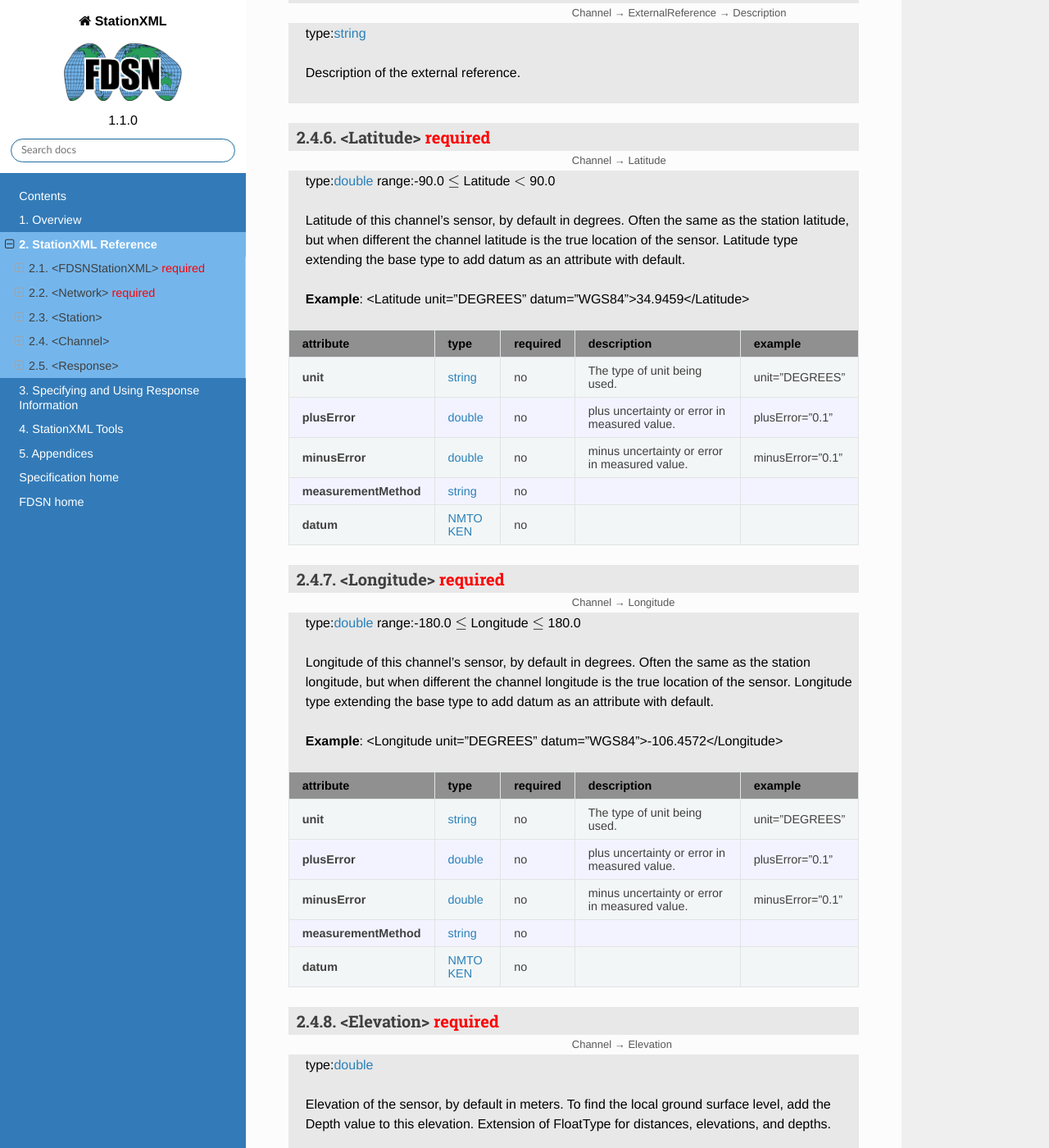
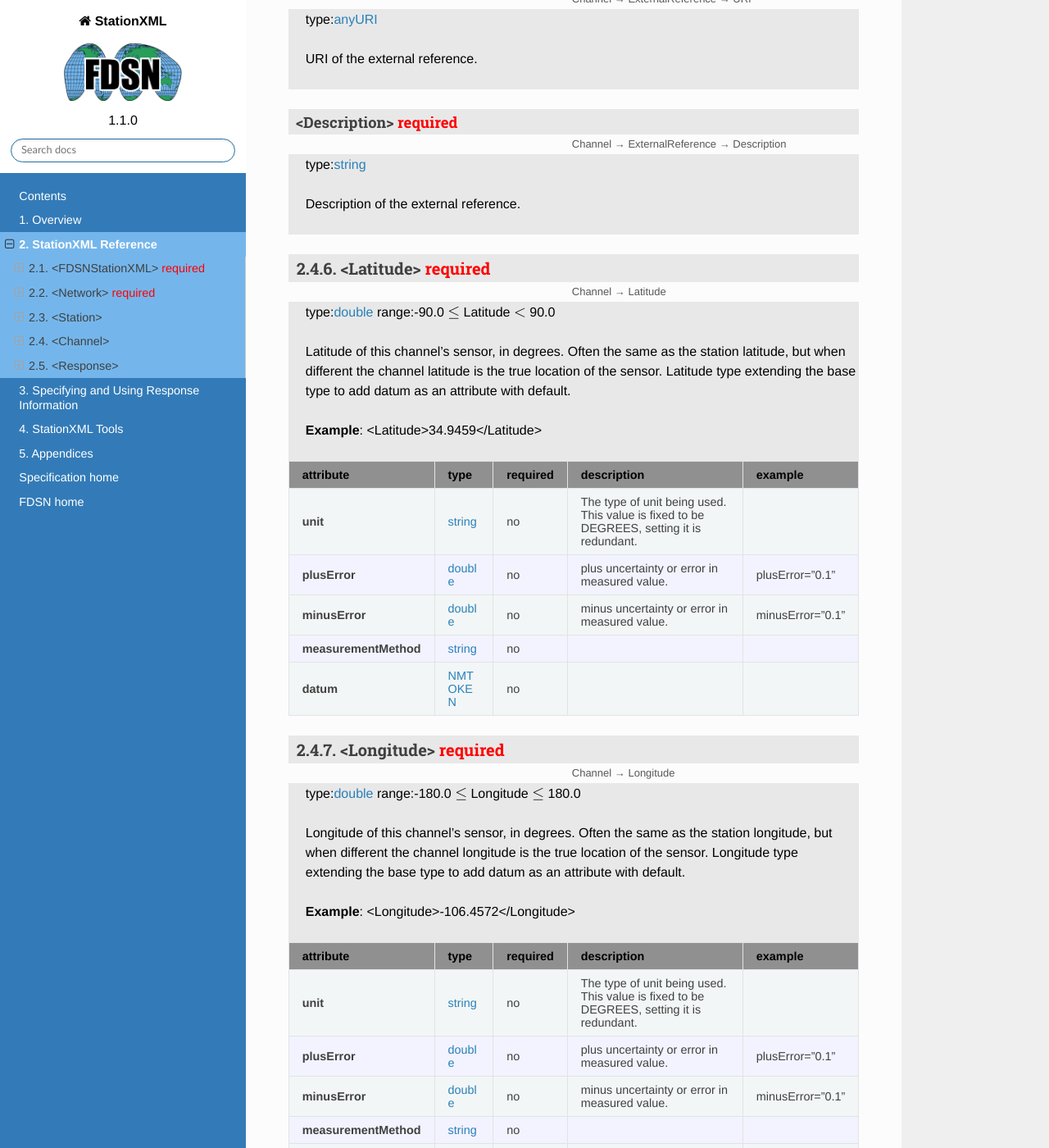
Before and after one commit to FDSN/StationXML, a Sphinx documentation site: the page built from docs/reference.rst, in a window 1280 px wide and 1400 px high, scrolled down 29651 px. Shown: the whole window at 82% size. Built offline with Sphinx 7.4.7 and the Read the Docs theme 2.0.0, drawn with Linux system fonts in a browser that asks for light colours; some of the changed text lies outside the part shown.

Commit message:
no fixed values in examples

```diff
--- a/docs/level-channel.rst
+++ b/docs/level-channel.rst
@@ -624,11 +624,11 @@
 
    .. container:: description
 
-      Latitude of this channel's sensor, by default in degrees. Often the same as the station latitude, but when different the channel latitude is the true location of the sensor. Latitude type extending the base type to add datum as an attribute with default.
+      Latitude of this channel's sensor, in degrees. Often the same as the station latitude, but when different the channel latitude is the true location of the sensor. Latitude type extending the base type to add datum as an attribute with default.
 
    .. container:: example
 
-      **Example**: <Latitude unit="DEGREES" datum="WGS84">34.9459</Latitude>
+      **Example**: <Latitude>34.9459</Latitude>
 
 .. tabularcolumns::|l|l|l|1|1|
 
@@ -638,7 +638,7 @@
       :header: "attribute", "type", "required", "description", "example"
       :widths: auto
 
-      **unit**, :ref:`string<type-glossary>`, no, "The type of unit being used.", "unit=\"DEGREES\""
+      **unit**, :ref:`string<type-glossary>`, no, "The type of unit being used. This value is fixed to be DEGREES, setting it is redundant.", ""
       **plusError**, :ref:`double<type-glossary>`, no, "plus uncertainty or error in measured value.", "plusError=\"0.1\""
       **minusError**, :ref:`double<type-glossary>`, no, "minus uncertainty or error in measured value.", "minusError=\"0.1\""
       **measurementMethod**, :ref:`string<type-glossary>`, no, "", ""
@@ -669,11 +669,11 @@
 
    .. container:: description
 
-      Longitude of this channel's sensor, by default in degrees. Often the same as the station longitude, but when different the channel longitude is the true location of the sensor. Longitude type extending the base type to add datum as an attribute with default.
+      Longitude of this channel's sensor, in degrees. Often the same as the station longitude, but when different the channel longitude is the true location of the sensor. Longitude type extending the base type to add datum as an attribute with default.
 
    .. container:: example
 
-      **Example**: <Longitude unit="DEGREES" datum="WGS84">-106.4572</Longitude>
+      **Example**: <Longitude>-106.4572</Longitude>
 
 .. tabularcolumns::|l|l|l|1|1|
 
@@ -683,7 +683,7 @@
       :header: "attribute", "type", "required", "description", "example"
       :widths: auto
 
-      **unit**, :ref:`string<type-glossary>`, no, "The type of unit being used.", "unit=\"DEGREES\""
+      **unit**, :ref:`string<type-glossary>`, no, "The type of unit being used. This value is fixed to be DEGREES, setting it is redundant.", ""
       **plusError**, :ref:`double<type-glossary>`, no, "plus uncertainty or error in measured value.", "plusError=\"0.1\""
       **minusError**, :ref:`double<type-glossary>`, no, "minus uncertainty or error in measured value.", "minusError=\"0.1\""
       **measurementMethod**, :ref:`string<type-glossary>`, no, "", ""
@@ -714,7 +714,7 @@
 
    .. container:: description
 
-      Elevation of the sensor, by default in meters. To find the local ground surface level, add the Depth value to this elevation. Extension of FloatType for distances, elevations, and depths.
+      Elevation of the sensor, in meters. To find the local ground surface level, add the Depth value to this elevation. Extension of FloatType for distances, elevations, and depths.
 
 .. tabularcolumns::|l|l|l|1|1|
 
@@ -724,7 +724,7 @@
       :header: "attribute", "type", "required", "description", "example"
       :widths: auto
 
-      **unit**, :ref:`string<type-glossary>`, no, "The type of unit being used.", "unit=\"m\""
+      **unit**, :ref:`string<type-glossary>`, no, "The type of unit being used. This value is fixed to be METERS, setting it is redundant.", ""
       **plusError**, :ref:`double<type-glossary>`, no, "plus uncertainty or error in measured value.", "plusError=\"0.1\""
       **minusError**, :ref:`double<type-glossary>`, no, "minus uncertainty or error in measured value.", "minusError=\"0.1\""
       **measurementMethod**, :ref:`string<type-glossary>`, no, "", ""
@@ -764,7 +764,7 @@
       :header: "attribute", "type", "required", "description", "example"
       :widths: auto
 
-      **unit**, :ref:`string<type-glossary>`, no, "The type of unit being used.", "unit=\"m\""
+      **unit**, :ref:`string<type-glossary>`, no, "The type of unit being used. This value is fixed to be METERS, setting it is redundant.", ""
       **plusError**, :ref:`double<type-glossary>`, no, "plus uncertainty or error in measured value.", "plusError=\"0.1\""
       **minusError**, :ref:`double<type-glossary>`, no, "minus uncertainty or error in measured value.", "minusError=\"0.1\""
       **measurementMethod**, :ref:`string<type-glossary>`, no, "", ""
@@ -804,7 +804,7 @@
       :header: "attribute", "type", "required", "description", "example"
       :widths: auto
 
-      **unit**, :ref:`string<type-glossary>`, no, "The type of unit being used.", "unit=\"DEGREES\""
+      **unit**, :ref:`string<type-glossary>`, no, "The type of unit being used. This value is fixed to be DEGREES, setting it is redundant.", ""
       **plusError**, :ref:`double<type-glossary>`, no, "plus uncertainty or error in measured value.", "plusError=\"0.1\""
       **minusError**, :ref:`double<type-glossary>`, no, "minus uncertainty or error in measured value.", "minusError=\"0.1\""
       **measurementMethod**, :ref:`string<type-glossary>`, no, "", ""
@@ -844,7 +844,7 @@
       :header: "attribute", "type", "required", "description", "example"
       :widths: auto
 
-      **unit**, :ref:`string<type-glossary>`, no, "The type of unit being used.", "unit=\"DEGREES\""
+      **unit**, :ref:`string<type-glossary>`, no, "The type of unit being used. This value is fixed to be DEGREES, setting it is redundant.", ""
       **plusError**, :ref:`double<type-glossary>`, no, "plus uncertainty or error in measured value.", "plusError=\"0.1\""
       **minusError**, :ref:`double<type-glossary>`, no, "minus uncertainty or error in measured value.", "minusError=\"0.1\""
       **measurementMethod**, :ref:`string<type-glossary>`, no, "", ""
@@ -945,7 +945,7 @@
 
    .. container:: example
 
-      **Example**: <SampleRate units="SAMPLES/S">40.0</SampleRate>
+      **Example**: <SampleRate>40.0</SampleRate>
 
 .. tabularcolumns::|l|l|l|1|1|
 
@@ -955,7 +955,7 @@
       :header: "attribute", "type", "required", "description", "example"
       :widths: auto
 
-      **unit**, :ref:`string<type-glossary>`, no, "The type of unit being used.", "unit=\"SAMPLES/S\""
+      **unit**, :ref:`string<type-glossary>`, no, "The type of unit being used. This value is fixed to be SAMPLES/S, setting it is redundant.", ""
       **plusError**, :ref:`double<type-glossary>`, no, "plus uncertainty or error in measured value.", "plusError=\"0.1\""
       **minusError**, :ref:`double<type-glossary>`, no, "minus uncertainty or error in measured value.", "minusError=\"0.1\""
       **measurementMethod**, :ref:`string<type-glossary>`, no, "", ""
@@ -1071,7 +1071,7 @@
       :header: "attribute", "type", "required", "description", "example"
       :widths: auto
 
-      **unit**, :ref:`string<type-glossary>`, no, "The unit of drift value.", "unit=\"SECONDS/SAMPLE\""
+      **unit**, :ref:`string<type-glossary>`, no, "The unit of drift value. This value is fixed to be SECONDS/SAMPLE, setting it is redundant.", ""
       **plusError**, :ref:`double<type-glossary>`, no, "plus uncertainty or error in measured value.", "plusError=\"0.1\""
       **minusError**, :ref:`double<type-glossary>`, no, "minus uncertainty or error in measured value.", "minusError=\"0.1\""
       **measurementMethod**, :ref:`string<type-glossary>`, no, "", ""
--- a/docs/level-response.rst
+++ b/docs/level-response.rst
@@ -587,7 +587,7 @@
       :header: "attribute", "type", "required", "description", "example"
       :widths: auto
 
-      **unit**, :ref:`string<type-glossary>`, no, "The type of unit being used.", "unit=\"HERTZ\""
+      **unit**, :ref:`string<type-glossary>`, no, "The type of unit being used. This value is fixed to be HERTZ, setting it is redundant.", ""
       **plusError**, :ref:`double<type-glossary>`, no, "plus uncertainty or error in measured value.", "plusError=\"0.1\""
       **minusError**, :ref:`double<type-glossary>`, no, "minus uncertainty or error in measured value.", "minusError=\"0.1\""
       **measurementMethod**, :ref:`string<type-glossary>`, no, "", ""
@@ -627,7 +627,7 @@
       :header: "attribute", "type", "required", "description", "example"
       :widths: auto
 
-      **unit**, :ref:`string<type-glossary>`, no, "The type of unit being used.", "unit=\"HERTZ\""
+      **unit**, :ref:`string<type-glossary>`, no, "The type of unit being used. This value is fixed to be HERTZ, setting it is redundant.", ""
       **plusError**, :ref:`double<type-glossary>`, no, "plus uncertainty or error in measured value.", "plusError=\"0.1\""
       **minusError**, :ref:`double<type-glossary>`, no, "minus uncertainty or error in measured value.", "minusError=\"0.1\""
       **measurementMethod**, :ref:`string<type-glossary>`, no, "", ""
@@ -1067,7 +1067,7 @@
       :header: "attribute", "type", "required", "description", "example"
       :widths: auto
 
-      **unit**, :ref:`string<type-glossary>`, no, "The type of unit being used.", "unit=\"HERTZ\""
+      **unit**, :ref:`string<type-glossary>`, no, "The type of unit being used. This value is fixed to be HERTZ, setting it is redundant.", ""
       **plusError**, :ref:`double<type-glossary>`, no, "plus uncertainty or error in measured value.", "plusError=\"0.1\""
       **minusError**, :ref:`double<type-glossary>`, no, "minus uncertainty or error in measured value.", "minusError=\"0.1\""
       **measurementMethod**, :ref:`string<type-glossary>`, no, "", ""
@@ -1827,7 +1827,7 @@
       :header: "attribute", "type", "required", "description", "example"
       :widths: auto
 
-      **unit**, :ref:`string<type-glossary>`, no, "The type of unit being used.", "unit=\"HERTZ\""
+      **unit**, :ref:`string<type-glossary>`, no, "The type of unit being used. This value is fixed to be HERTZ, setting it is redundant.", ""
       **plusError**, :ref:`double<type-glossary>`, no, "plus uncertainty or error in measured value.", "plusError=\"0.1\""
       **minusError**, :ref:`double<type-glossary>`, no, "minus uncertainty or error in measured value.", "minusError=\"0.1\""
       **measurementMethod**, :ref:`string<type-glossary>`, no, "", ""
@@ -1903,7 +1903,7 @@
       :header: "attribute", "type", "required", "description", "example"
       :widths: auto
 
-      **unit**, :ref:`string<type-glossary>`, no, "The type of unit being used.", "unit=\"DEGREES\""
+      **unit**, :ref:`string<type-glossary>`, no, "The type of unit being used. This value is fixed to be DEGREES, setting it is redundant.", ""
       **plusError**, :ref:`double<type-glossary>`, no, "plus uncertainty or error in measured value.", "plusError=\"0.1\""
       **minusError**, :ref:`double<type-glossary>`, no, "minus uncertainty or error in measured value.", "minusError=\"0.1\""
       **measurementMethod**, :ref:`string<type-glossary>`, no, "", ""
@@ -2209,7 +2209,7 @@
       :header: "attribute", "type", "required", "description", "example"
       :widths: auto
 
-      **unit**, :ref:`string<type-glossary>`, no, "The type of unit being used.", "unit=\"HERTZ\""
+      **unit**, :ref:`string<type-glossary>`, no, "The type of unit being used. This value is fixed to be HERTZ, setting it is redundant.", ""
       **plusError**, :ref:`double<type-glossary>`, no, "plus uncertainty or error in measured value.", "plusError=\"0.1\""
       **minusError**, :ref:`double<type-glossary>`, no, "minus uncertainty or error in measured value.", "minusError=\"0.1\""
       **measurementMethod**, :ref:`string<type-glossary>`, no, "", ""
@@ -2678,7 +2678,7 @@
       :header: "attribute", "type", "required", "description", "example"
       :widths: auto
 
-      **unit**, :ref:`string<type-glossary>`, no, "The type of unit being used.", "unit=\"HERTZ\""
+      **unit**, :ref:`string<type-glossary>`, no, "The type of unit being used. This value is fixed to be HERTZ, setting it is redundant.", ""
       **plusError**, :ref:`double<type-glossary>`, no, "plus uncertainty or error in measured value.", "plusError=\"0.1\""
       **minusError**, :ref:`double<type-glossary>`, no, "minus uncertainty or error in measured value.", "minusError=\"0.1\""
       **measurementMethod**, :ref:`string<type-glossary>`, no, "", ""
@@ -2718,7 +2718,7 @@
       :header: "attribute", "type", "required", "description", "example"
       :widths: auto
 
-      **unit**, :ref:`string<type-glossary>`, no, "The type of unit being used.", "unit=\"HERTZ\""
+      **unit**, :ref:`string<type-glossary>`, no, "The type of unit being used. This value is fixed to be HERTZ, setting it is redundant.", ""
       **plusError**, :ref:`double<type-glossary>`, no, "plus uncertainty or error in measured value.", "plusError=\"0.1\""
       **minusError**, :ref:`double<type-glossary>`, no, "minus uncertainty or error in measured value.", "minusError=\"0.1\""
       **measurementMethod**, :ref:`string<type-glossary>`, no, "", ""
--- a/docs/level-station.rst
+++ b/docs/level-station.rst
@@ -552,11 +552,11 @@
 
    .. container:: description
 
-      Station latitude, by default in degrees. Where the bulk of the equipment is located (or another appropriate site location). Latitude type extending the base type to add datum as an attribute with default.
-
-   .. container:: example
-
-      **Example**: <Latitude unit="DEGREES" datum="WGS84">34.9459</Latitude>
+      Station latitude, in degrees. Where the bulk of the equipment is located (or another appropriate site location). The unit is fixed to be degrees, and datum defaults to WGS84. Latitude type extending the base type to add datum as an attribute with default.
+
+   .. container:: example
+
+      **Example**: <Latitude>34.9459</Latitude>
 
 .. tabularcolumns::|l|l|l|1|1|
 
@@ -566,7 +566,7 @@
       :header: "attribute", "type", "required", "description", "example"
       :widths: auto
 
-      **unit**, :ref:`string<type-glossary>`, no, "The type of unit being used.", "unit=\"DEGREES\""
+      **unit**, :ref:`string<type-glossary>`, no, "The type of unit being used. This value is fixed to be DEGREES, setting it is redundant.", ""
       **plusError**, :ref:`double<type-glossary>`, no, "plus uncertainty or error in measured value.", "plusError=\"0.1\""
       **minusError**, :ref:`double<type-glossary>`, no, "minus uncertainty or error in measured value.", "minusError=\"0.1\""
       **measurementMethod**, :ref:`string<type-glossary>`, no, "", ""
@@ -597,11 +597,11 @@
 
    .. container:: description
 
-      Station longitude, by default in degrees. Where the bulk of the equipment is located (or another appropriate site location). Longitude type extending the base type to add datum as an attribute with default.
-
-   .. container:: example
-
-      **Example**: <Longitude unit="DEGREES" datum="WGS84">-106.4572</Longitude>
+      Station longitude, in degrees. Where the bulk of the equipment is located (or another appropriate site location). The unit is fixed to be degrees, and datum defaults to WGS84. Longitude type extending the base type to add datum as an attribute with default.
+
+   .. container:: example
+
+      **Example**: <Longitude>-106.4572</Longitude>
 
 .. tabularcolumns::|l|l|l|1|1|
 
@@ -611,7 +611,7 @@
       :header: "attribute", "type", "required", "description", "example"
       :widths: auto
 
-      **unit**, :ref:`string<type-glossary>`, no, "The type of unit being used.", "unit=\"DEGREES\""
+      **unit**, :ref:`string<type-glossary>`, no, "The type of unit being used. This value is fixed to be DEGREES, setting it is redundant.", ""
       **plusError**, :ref:`double<type-glossary>`, no, "plus uncertainty or error in measured value.", "plusError=\"0.1\""
       **minusError**, :ref:`double<type-glossary>`, no, "minus uncertainty or error in measured value.", "minusError=\"0.1\""
       **measurementMethod**, :ref:`string<type-glossary>`, no, "", ""
@@ -642,11 +642,11 @@
 
    .. container:: description
 
-      Elevation of local ground surface level at station, by default in meters. Extension of FloatType for distances, elevations, and depths.
-
-   .. container:: example
-
-      **Example**: <Elevation unit="m">1850.0</Elevation>
+      Elevation of local ground surface level at station, in meters. Extension of FloatType for distances, elevations, and depths.
+
+   .. container:: example
+
+      **Example**: <Elevation>1850.0</Elevation>
 
 .. tabularcolumns::|l|l|l|1|1|
 
@@ -656,7 +656,7 @@
       :header: "attribute", "type", "required", "description", "example"
       :widths: auto
 
-      **unit**, :ref:`string<type-glossary>`, no, "The type of unit being used.", "unit=\"m\""
+      **unit**, :ref:`string<type-glossary>`, no, "The type of unit being used. This value is fixed to be METERS, setting it is redundant.", ""
       **plusError**, :ref:`double<type-glossary>`, no, "plus uncertainty or error in measured value.", "plusError=\"0.1\""
       **minusError**, :ref:`double<type-glossary>`, no, "minus uncertainty or error in measured value.", "minusError=\"0.1\""
       **measurementMethod**, :ref:`string<type-glossary>`, no, "", ""
```
Also changed, not shown: 1 other file.
